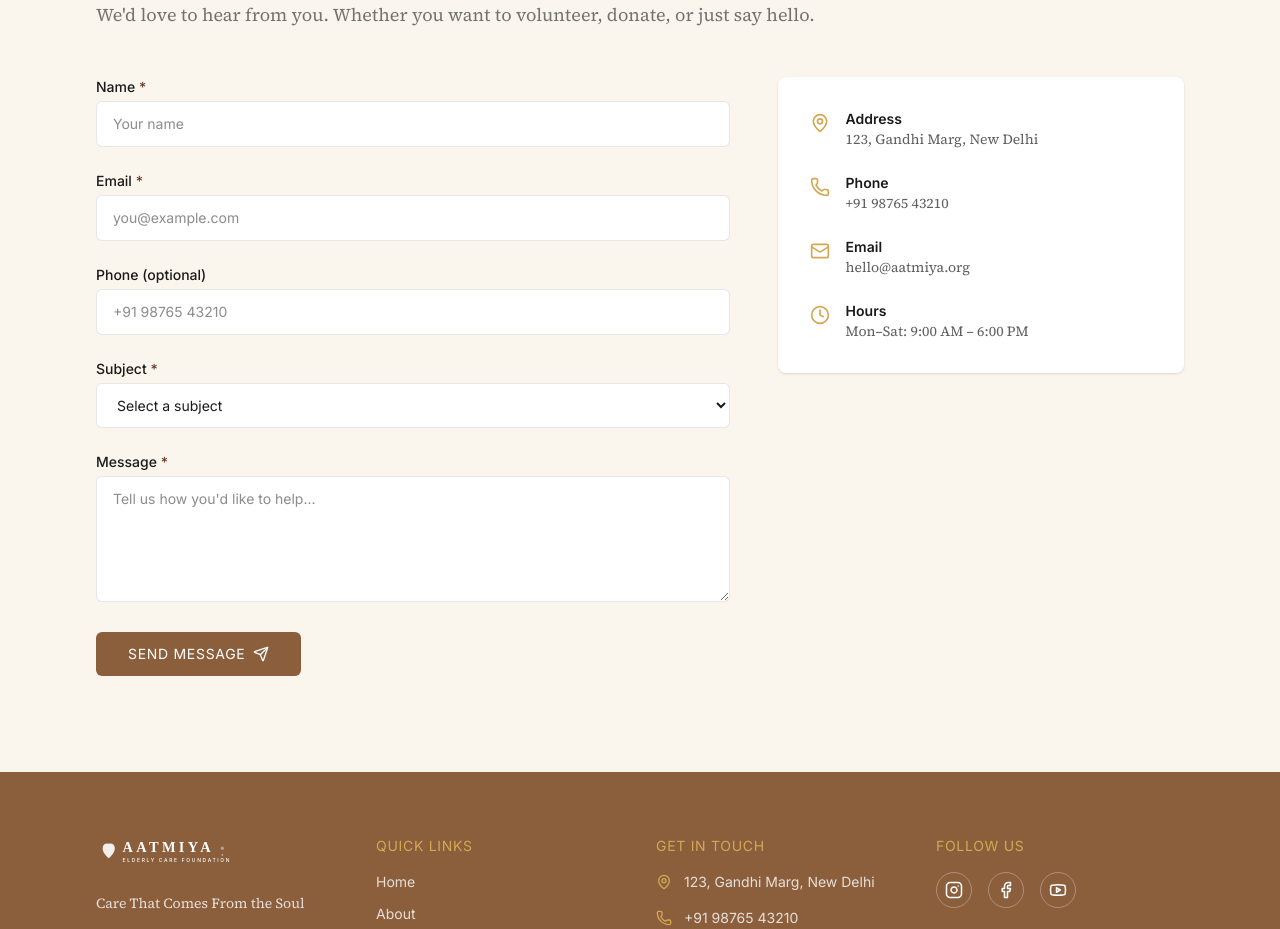
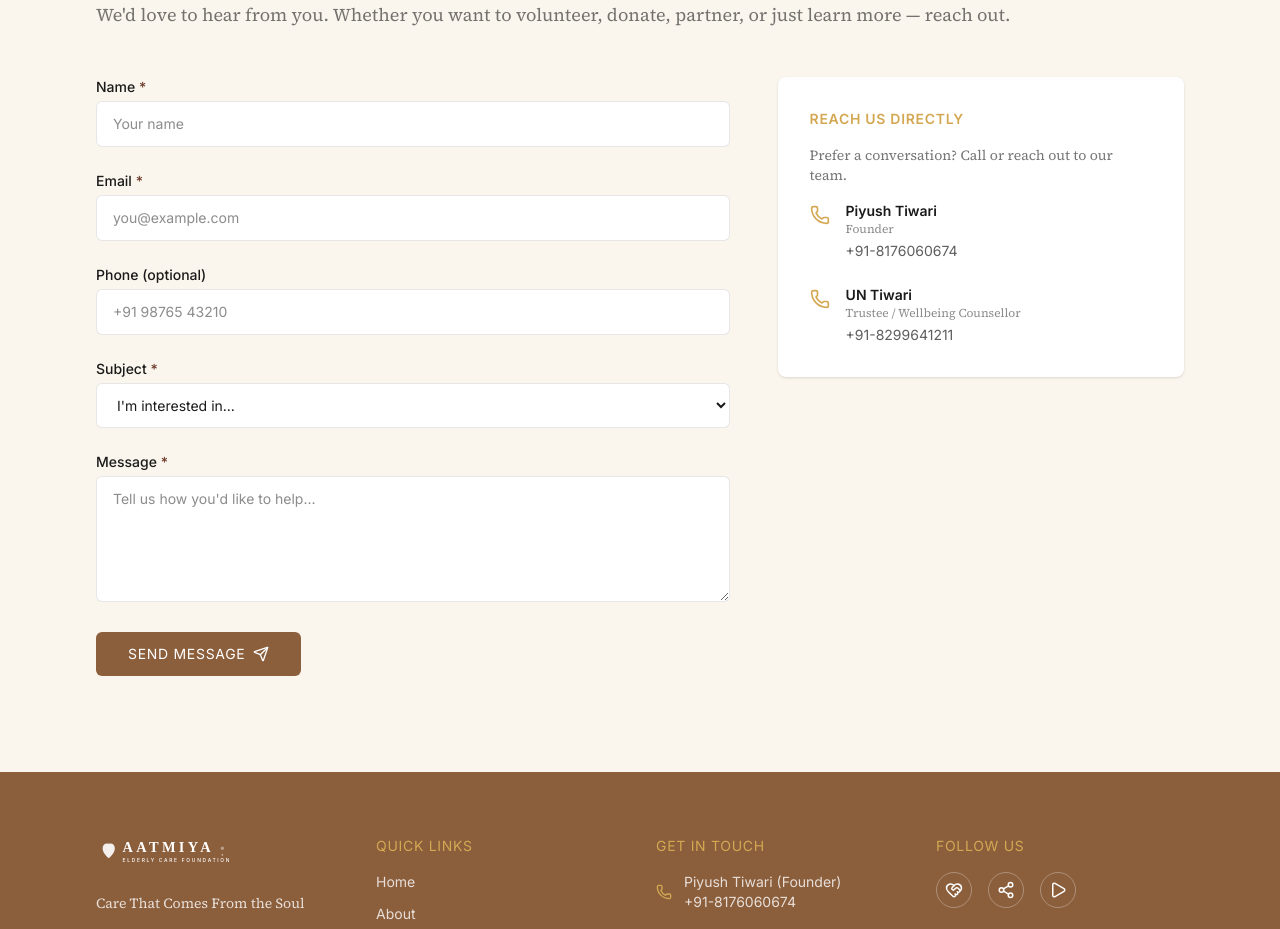
Before and after one commit to knee-tesh/aatmiya, a Next.js app: page /contact in a window 1280 px wide. Shown: the part 240-1169 px from the top of the page. Built offline with nearby package versions, Linux system fonts and the light colour scheme.

Commit message:
fix: update navbar, footer, contact with real org info

```diff
--- a/src/components/Footer.jsx
+++ b/src/components/Footer.jsx
@@ -1,7 +1,7 @@
 "use client";
 import Link from "next/link";
 import Image from "next/image";
-import { MapPin, Phone, Mail, Instagram, Facebook, Youtube } from "lucide-react";
+import { Phone, Mail, HeartHandshake, Share2, Play } from "lucide-react";
 
 export default function Footer() {
   return (
@@ -48,23 +48,23 @@ export default function Footer() {
               Get in Touch
             </h3>
             <div className="flex flex-col gap-4">
-              <div className="flex items-start gap-3">
-                <MapPin size={16} className="mt-0.5 shrink-0 text-amber" />
-                <span className="font-inter text-sm opacity-80">
-                  123, Gandhi Marg, New Delhi
-                </span>
+              <div className="flex items-center gap-3">
+                <Phone size={16} className="shrink-0 text-amber" />
+                <div>
+                  <p className="font-inter text-sm opacity-80">Piyush Tiwari (Founder)</p>
+                  <p className="font-inter text-sm opacity-80">+91-8176060674</p>
+                </div>
               </div>
               <div className="flex items-center gap-3">
                 <Phone size={16} className="shrink-0 text-amber" />
-                <span className="font-inter text-sm opacity-80">
-                  +91 98765 43210
-                </span>
+                <div>
+                  <p className="font-inter text-sm opacity-80">UN Tiwari (Trustee)</p>
+                  <p className="font-inter text-sm opacity-80">+91-8299641211</p>
+                </div>
               </div>
               <div className="flex items-center gap-3">
                 <Mail size={16} className="shrink-0 text-amber" />
-                <span className="font-inter text-sm opacity-80">
-                  hello@aatmiya.org
-                </span>
+                <span className="font-inter text-sm opacity-80">hello@aatmiya.org</span>
               </div>
             </div>
           </div>
@@ -79,21 +79,21 @@ export default function Footer() {
                 className="p-2 border border-cotton/30 rounded-full hover:border-amber hover:text-amber transition-all"
                 aria-label="Instagram"
               >
-                <Instagram size={18} />
+                <HeartHandshake size={18} />
               </a>
               <a
                 href="#"
                 className="p-2 border border-cotton/30 rounded-full hover:border-amber hover:text-amber transition-all"
                 aria-label="Facebook"
               >
-                <Facebook size={18} />
+                <Share2 size={18} />
               </a>
               <a
                 href="#"
                 className="p-2 border border-cotton/30 rounded-full hover:border-amber hover:text-amber transition-all"
                 aria-label="YouTube"
               >
-                <Youtube size={18} />
+                <Play size={18} />
               </a>
             </div>
           </div>
--- a/src/components/Navbar.jsx
+++ b/src/components/Navbar.jsx
@@ -8,6 +8,7 @@ import { Menu, X } from "lucide-react";
 const navLinks = [
   { href: "/", label: "Home" },
   { href: "/about", label: "About" },
+  { href: "/services", label: "Services" },
   { href: "/events", label: "Events" },
   { href: "/contact", label: "Contact" },
 ];
--- a/src/pages/contact.js
+++ b/src/pages/contact.js
@@ -1,7 +1,7 @@
 import Navbar from "@/components/Navbar";
 import Footer from "@/components/Footer";
 import { motion } from "framer-motion";
-import { MapPin, Phone, Mail, Clock, Send, CheckCircle, AlertCircle } from "lucide-react";
+import { Phone, Mail, Send, CheckCircle, AlertCircle } from "lucide-react";
 import { useState } from "react";
 
 export default function Contact() {
@@ -55,7 +55,7 @@ export default function Contact() {
             <div className="mb-12">
               <h1 className="font-prata text-4xl md:text-5xl mb-4">Reach Out</h1>
               <p className="font-source-serif text-lg text-ink/60">
-                We'd love to hear from you. Whether you want to volunteer, donate, or just say hello.
+                We'd love to hear from you. Whether you want to volunteer, donate, partner, or just learn more — reach out.
               </p>
             </div>
 
@@ -109,11 +109,12 @@ export default function Contact() {
                     onChange={(e) => setForm({ ...form, subject: e.target.value })}
                     className="w-full px-4 py-3 rounded-md border border-ink/10 bg-cotton font-inter text-sm focus:outline-none focus:ring-2 focus:ring-amber"
                   >
-                    <option value="">Select a subject</option>
-                    <option value="Volunteer">Volunteer</option>
-                    <option value="Donate">Donate</option>
-                    <option value="Service Inquiry">Service Inquiry</option>
-                    <option value="General">General</option>
+                    <option value="">I'm interested in...</option>
+                    <option value="Volunteering">Volunteering</option>
+                    <option value="Donation">Making a Donation</option>
+                    <option value="Partnering">Partnering</option>
+                    <option value="Services">Accessing Services</option>
+                    <option value="General">Something Else</option>
                   </select>
                   {errors.subject && <p className="font-inter text-xs text-tamarind mt-1">{errors.subject}</p>}
                 </div>
@@ -157,32 +158,26 @@ export default function Contact() {
 
               <div className="lg:col-span-2">
                 <div className="bg-cotton rounded-lg p-8 shadow-sm space-y-6">
-                  <div className="flex items-start gap-4">
-                    <MapPin className="text-amber shrink-0 mt-1" size={20} />
                   <div>
-                      <h3 className="font-inter text-sm font-semibold">Address</h3>
-                      <p className="font-source-serif text-sm text-ink/70">123, Gandhi Marg, New Delhi</p>
-                    </div>
-                  </div>
+                    <h3 className="font-inter text-sm font-semibold text-amber tracking-wider uppercase mb-4">Reach Us Directly</h3>
+                    <p className="font-source-serif text-sm text-ink/60 mb-4">Prefer a conversation? Call or reach out to our team.</p>
+
                     <div className="flex items-start gap-4">
                       <Phone className="text-amber shrink-0 mt-1" size={20} />
                       <div>
-                      <h3 className="font-inter text-sm font-semibold">Phone</h3>
-                      <p className="font-source-serif text-sm text-ink/70">+91 98765 43210</p>
+                        <p className="font-inter text-sm font-semibold">Piyush Tiwari</p>
+                        <p className="font-source-serif text-xs text-ink/50">Founder</p>
+                        <p className="font-inter text-sm text-ink/70 mt-1">+91-8176060674</p>
                       </div>
                     </div>
-                  <div className="flex items-start gap-4">
-                    <Mail className="text-amber shrink-0 mt-1" size={20} />
+
+                    <div className="flex items-start gap-4 mt-6">
+                      <Phone className="text-amber shrink-0 mt-1" size={20} />
                       <div>
-                      <h3 className="font-inter text-sm font-semibold">Email</h3>
-                      <p className="font-source-serif text-sm text-ink/70">hello@aatmiya.org</p>
+                        <p className="font-inter text-sm font-semibold">UN Tiwari</p>
+                        <p className="font-source-serif text-xs text-ink/50">Trustee / Wellbeing Counsellor</p>
+                        <p className="font-inter text-sm text-ink/70 mt-1">+91-8299641211</p>
                       </div>
-                  </div>
-                  <div className="flex items-start gap-4">
-                    <Clock className="text-amber shrink-0 mt-1" size={20} />
-                    <div>
-                      <h3 className="font-inter text-sm font-semibold">Hours</h3>
-                      <p className="font-source-serif text-sm text-ink/70">Mon–Sat: 9:00 AM – 6:00 PM</p>
                     </div>
                   </div>
                 </div>
```
Lines whose indentation alone changed are shown as unchanged.
